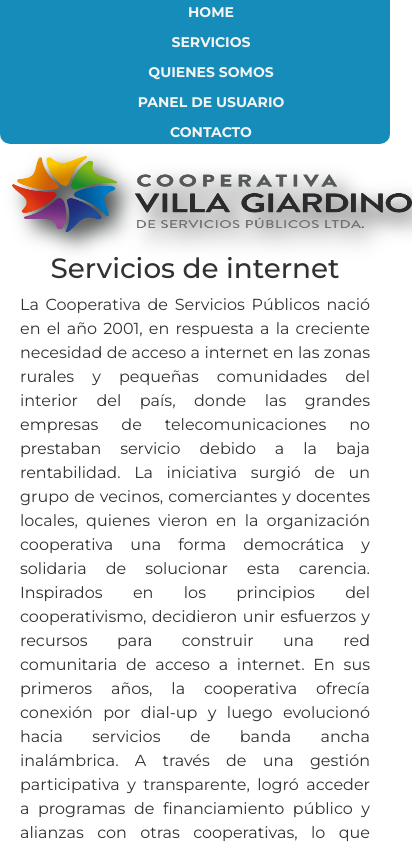
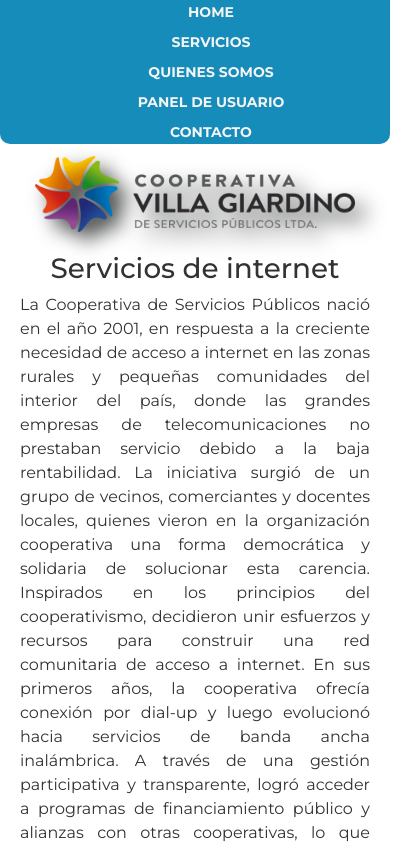
Before and after one commit to CristianHGonz/Entrega-final-Coder, a plain HTML site: page index.html in a window 390 px wide. Shown: the top 844 px of the page, 412 px wide, since content can reach past the window. Drawn offline with nearby package versions, Linux system fonts and the light colour scheme.

Commit message:
se arreglo media query

```diff
--- a/scss/utilities/_mediaquery.scss
+++ b/scss/utilities/_mediaquery.scss
@@ -374,7 +374,7 @@
     padding: 8px;
   }
   .logo img {
-    width: 25rem !important;
+    width: 20rem !important;
     height: 4.75rem !important;
     margin-top: 5rem;
   }
```
Also changed, not shown: css/style.css.
